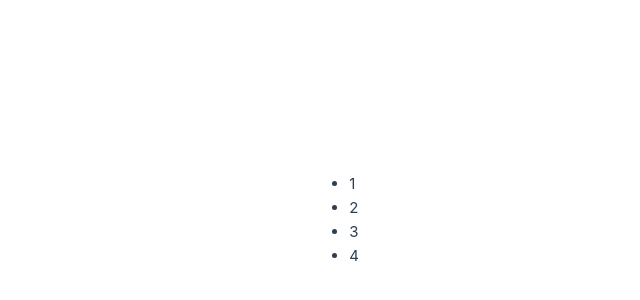
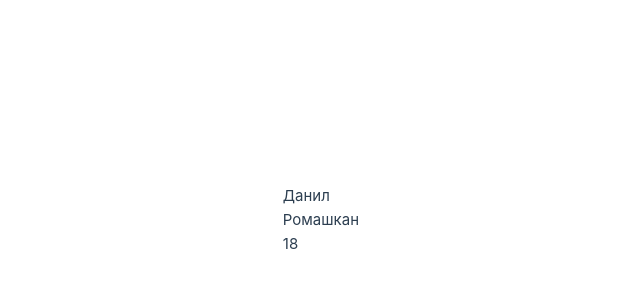
Before and after one commit to LeoonWi/Vue3_Exercises, a Vue app: page / in a window 1280 px wide. Shown: the part 180-480 px from the top of the page, without its empty margins (281-921 px from the left). Built offline with nearby package versions, Linux system fonts and the light colour scheme.

Commit message:
Передача свойств в объект data

```diff
--- a/src/App.vue
+++ b/src/App.vue
@@ -7,7 +7,9 @@
     },
     data() {
       return {
-
+        name: 'Данил',
+        surname: 'Ромашкан',
+        age: 18
       };
     },
     methods: {
@@ -17,7 +19,7 @@
 </script>
 
 <template>
-  <Employer :arr="[1, 2, 3, 4]"/>
+  <Employer :name="name" :surname="surname" :age="age"/>
 </template>
 
 <style>
--- a/src/components/Employee.vue
+++ b/src/components/Employee.vue
@@ -1,6 +1,6 @@
 <script>
     export default {
-        props: ['arr'],
+        props: ['name', 'surname', 'age'],
         data() {
             return {
 
@@ -10,7 +10,7 @@
 </script>
 
 <template>
-    <ul>
-        <li v-for="elem in arr">{{ elem }}</li>
-    </ul>
+    <p>{{ name }}</p><br>
+    <p>{{ surname }}</p><br>
+    <p>{{ age }}</p>
 </template>
```
